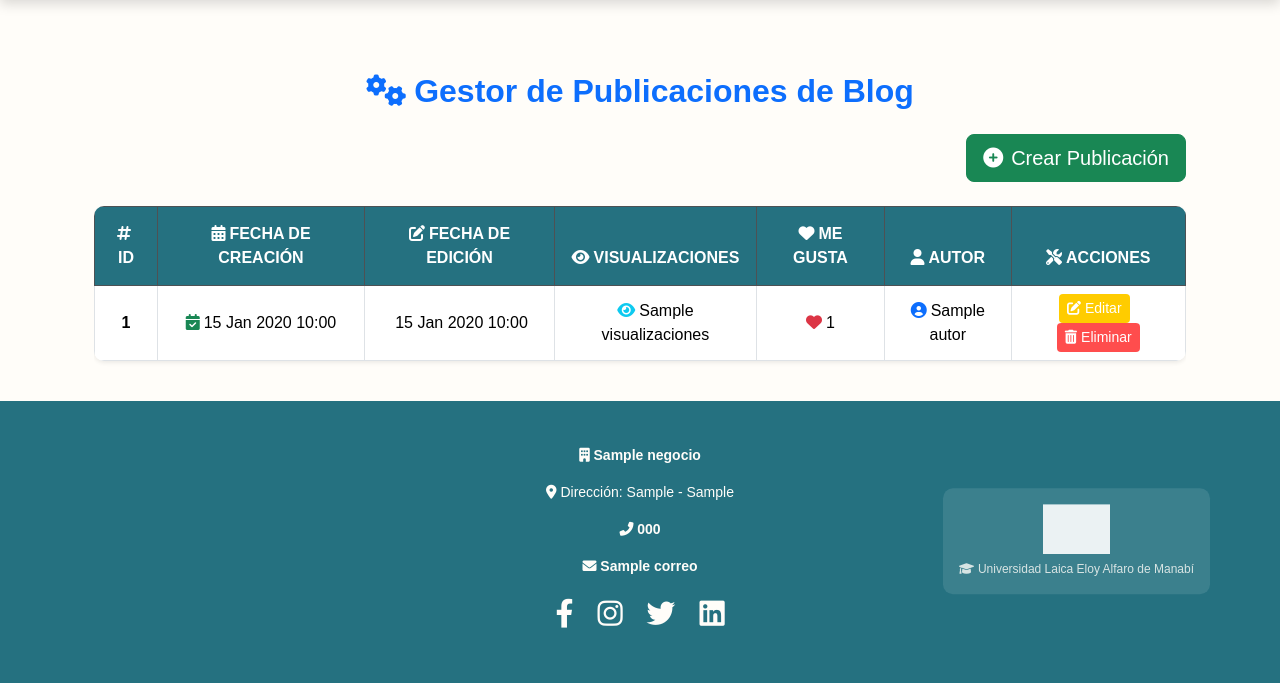
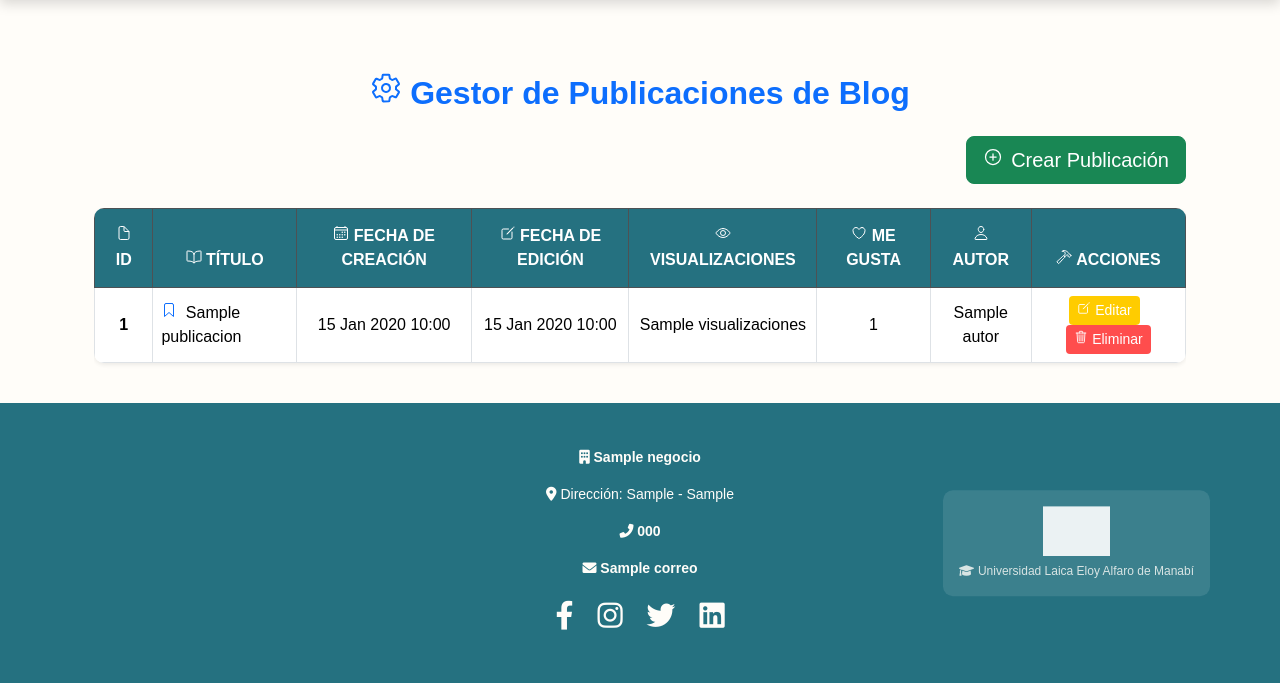
Before and after one commit to abermudezuleam/Eventos-Mi-Serafin, a Django app: template apps/blog/templates/blog/gestor_publicacion_blog.html in a window 1280 px wide. Shown: the part 185-868 px from the top of the page. Before the commit the page ends 813 px from the top, so only its background shows below. Run offline with Django 4.2, Linux system fonts and the light colour scheme; the template is opened without the code that fills it: most values are stand-ins (such as "Sample title", 1, 10 or a date in 2020); grey boxes marked "Sample" are stand-in pictures; grey boxes are pictures that could not be loaded.

Commit message:
Update gestor_publicacion_blog.html

```diff
--- a/apps/blog/templates/blog/gestor_publicacion_blog.html
+++ b/apps/blog/templates/blog/gestor_publicacion_blog.html
@@ -4,7 +4,7 @@
 
 {% block content %}
 <div class="container mt-5 position-relative">
-    <!-- Mostrar Mensajes -->
+
     {% if messages %}
     <div class="container mt-3">
         {% for message in messages %}
@@ -16,60 +16,64 @@
     </div>
     {% endif %}
 
-    <!-- Título Principal -->
     <h2 class="mb-4 text-center text-primary fw-bold">
-        <i class="fas fa-cogs me-2"></i>Gestor de Publicaciones de Blog
+        <ion-icon name="settings-outline" class="me-2"></ion-icon>Gestor de Publicaciones de Blog
     </h2>
 
-    <!-- Botón para Crear Publicación -->
     <div class="mb-4 text-end">
         <a href="{% url 'crear_publicacion' %}" class="btn btn-success btn-lg" title="Crear una nueva publicación">
-            <i class="fas fa-plus-circle me-2"></i>Crear Publicación
+            <ion-icon name="add-circle-outline" class="me-2"></ion-icon>Crear Publicación
         </a>
     </div>
 
-    <!-- Tabla de Publicaciones -->
     <div class="table-responsive">
-        <table class="table table-hover table-bordered text-center align-middle shadow-sm" aria-label="Tabla de publicaciones del blog">
+        <table class="table table-hover table-bordered text-center align-middle shadow-sm">
             <thead class="table-dark">
                 <tr>
-                    <th scope="col"><i class="fas fa-hashtag me-1"></i>ID</th>
-                    <th scope="col"><i class="fas fa-calendar-alt me-1"></i>Fecha de Creación</th>
-                    <th scope="col"><i class="fas fa-edit me-1"></i>Fecha de Edición</th>
-                    <th scope="col"><i class="fas fa-eye me-1"></i>Visualizaciones</th>
-                    <th scope="col"><i class="fas fa-heart me-1"></i>Me Gusta</th>
-                    <th scope="col"><i class="fas fa-user me-1"></i>Autor</th>
-                    <th scope="col"><i class="fas fa-tools me-1"></i>Acciones</th>
+                    <th><ion-icon name="document-outline"></ion-icon> ID</th>
+                    <th><ion-icon name="book-outline"></ion-icon> Título</th>
+                    <th><ion-icon name="calendar-outline"></ion-icon> Fecha de Creación</th>
+                    <th><ion-icon name="create-outline"></ion-icon> Fecha de Edición</th>
+                    <th><ion-icon name="eye-outline"></ion-icon> Visualizaciones</th>
+                    <th><ion-icon name="heart-outline"></ion-icon> Me Gusta</th>
+                    <th><ion-icon name="person-outline"></ion-icon> Autor</th>
+                    <th><ion-icon name="hammer-outline"></ion-icon> Acciones</th>
                 </tr>
             </thead>
             <tbody>
                 {% for publicacion in publicaciones %}
                 <tr>
                     <td class="fw-bold">{{ publicacion.id }}</td>
-                    <td><i class="fas fa-calendar-check text-success me-1"></i>{{ publicacion.fecha_creacion|date:"d M Y H:i" }}</td>
+                    <td class="text-start">
+                        <ion-icon name="bookmark-outline" class="me-1 text-primary"></ion-icon>
+                        {{ publicacion.titulo }}
+                    </td>
+                    <td>{{ publicacion.fecha_creacion|date:"d M Y H:i" }}</td>
                     <td>
                         {% if publicacion.fecha_edicion %}
-                            <i class="fas fa-calendar-edit text-warning me-1"></i>{{ publicacion.fecha_edicion|date:"d M Y H:i" }}
+                        {{ publicacion.fecha_edicion|date:"d M Y H:i" }}
                         {% else %}
-                            <span class="text-muted"><i class="fas fa-info-circle me-1"></i>Nunca Editada</span>
+                        <span class="text-muted">Nunca Editada</span>
                         {% endif %}
                     </td>
-                    <td><i class="fas fa-eye text-info me-1"></i>{{ publicacion.visualizaciones }}</td>
-                    <td><i class="fas fa-heart text-danger me-1"></i>{{ publicacion.total_me_gustas }}</td>
-                    <td><i class="fas fa-user-circle text-primary me-1"></i>{{ publicacion.autor }}</td>
+                    <td>{{ publicacion.visualizaciones }}</td>
+                    <td>{{ publicacion.me_gustas.count }}</td>
+                    <td>{{ publicacion.autor }}</td>
                     <td>
-                        <a href="{% url 'editar_publicacion' publicacion.id %}" class="btn btn-sm btn-warning me-2" title="Editar publicación">
-                            <i class="fas fa-edit me-1"></i>Editar
+                        <a href="{% url 'editar_publicacion' publicacion.id %}" class="btn btn-sm btn-warning me-2">
+                            <ion-icon name="create-outline" class="me-1"></ion-icon>Editar
                         </a>
-                        <a href="{% url 'eliminar_publicacion' publicacion.id %}" class="btn btn-sm btn-danger" data-bs-toggle="modal" data-bs-target="#deleteModal">
-                            <i class="fas fa-trash-alt me-1"></i>Eliminar
-                        </a>
+                        <button class="btn btn-sm btn-danger" data-bs-toggle="modal" data-bs-target="#deleteModal"
+                            data-id="{{ publicacion.id }}">
+                            <ion-icon name="trash-outline" class="me-1"></ion-icon>Eliminar
+                        </button>
                     </td>
                 </tr>
                 {% empty %}
                 <tr>
-                    <td colspan="7" class="text-center text-muted py-4">
-                        <i class="fas fa-info-circle me-2"></i>No hay publicaciones disponibles.
+                    <td colspan="8" class="text-center text-muted py-4">
+                        <ion-icon name="information-circle-outline" class="me-2"></ion-icon>No hay publicaciones
+                        disponibles.
                     </td>
                 </tr>
                 {% endfor %}
@@ -84,28 +88,41 @@
         <div class="modal-content">
             <div class="modal-header bg-danger text-white">
                 <h5 class="modal-title" id="deleteModalLabel">
-                    <i class="fas fa-trash-alt me-2"></i>Confirmar Eliminación
+                    <ion-icon name="trash-outline" class="me-2"></ion-icon>Confirmar Eliminación
                 </h5>
-                <button type="button" class="btn-close" data-bs-dismiss="modal" aria-label="Close"></button>
+                <button type="button" class="btn-close" data-bs-dismiss="modal" aria-label="Cerrar"></button>
             </div>
             <div class="modal-body">
-                <p>
-                    <i class="fas fa-exclamation-triangle text-warning me-2"></i>
                 ¿Estás seguro de que deseas eliminar esta publicación?
-                </p>
             </div>
             <div class="modal-footer">
-                <form id="deleteForm" method="post" action="{% url 'eliminar_publicacion' 0 %}">
+                <form id="deleteForm" method="post">
                     {% csrf_token %}
                     <button type="submit" class="btn btn-danger">
-                        <i class="fas fa-check-circle me-1"></i>Eliminar
+                        <ion-icon name="checkmark-circle-outline" class="me-1"></ion-icon>Eliminar
                     </button>
                     <button type="button" class="btn btn-secondary" data-bs-dismiss="modal">
-                        <i class="fas fa-times-circle me-1"></i>Cancelar
+                        <ion-icon name="close-circle-outline" class="me-1"></ion-icon>Cancelar
                     </button>
                 </form>
             </div>
         </div>
     </div>
 </div>
+
+<!-- Script para asignar la URL al formulario del modal -->
+<script>
+    const deleteModal = document.getElementById('deleteModal');
+    deleteModal.addEventListener('show.bs.modal', function (event) {
+        const button = event.relatedTarget;
+        const publicacionId = button.getAttribute('data-id');
+        const form = document.getElementById('deleteForm');
+        const url = "{% url 'eliminar_publicacion' 0 %}".replace('0', publicacionId);
+        form.action = url;
+    });
+</script>
+
+<!-- Ionicons CDN -->
+<script type="module" src="https://unpkg.com/ionicons@7.1.0/dist/ionicons/ionicons.esm.js"></script>
+<script nomodule src="https://unpkg.com/ionicons@7.1.0/dist/ionicons/ionicons.js"></script>
 {% endblock %}
```
Lines whose indentation alone changed are shown as unchanged.
